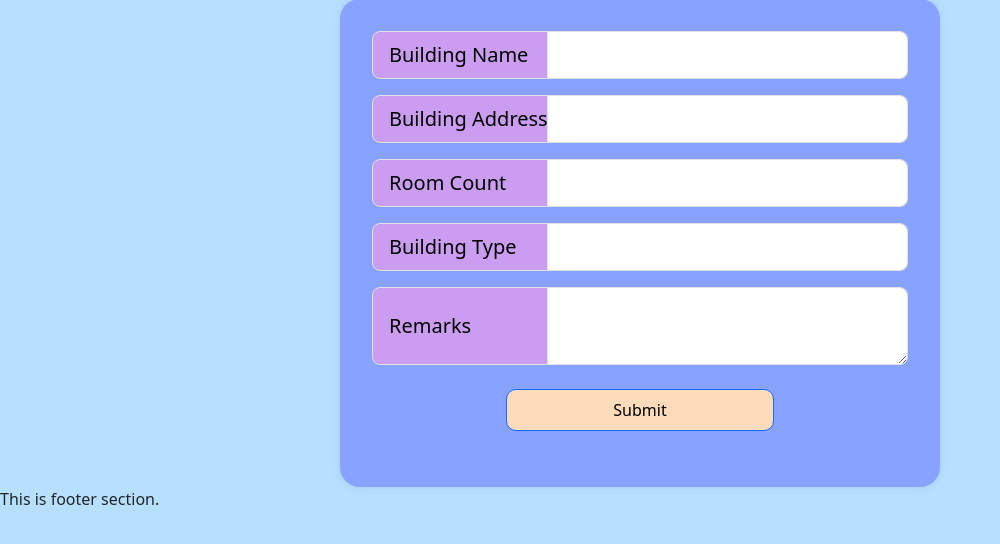
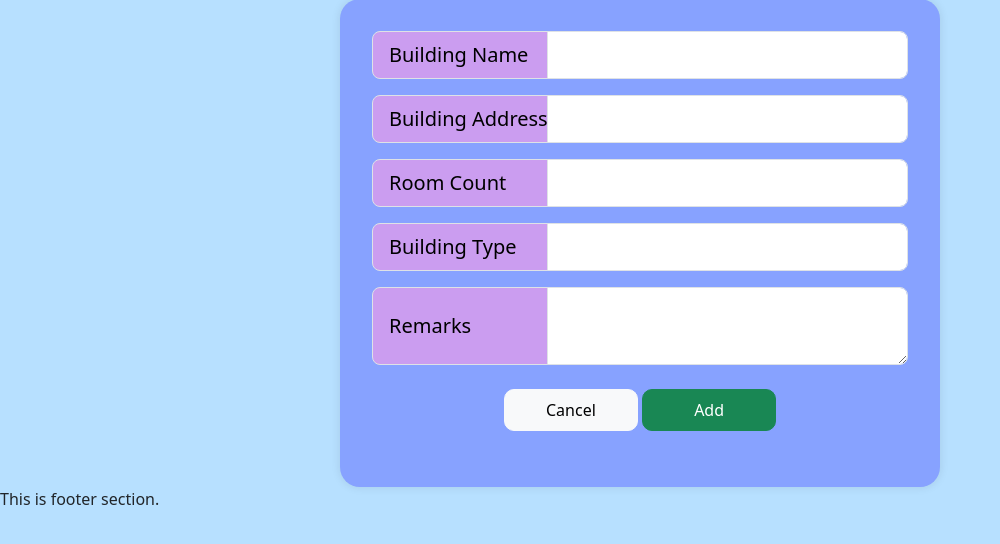
Before and after one commit to aashishChakradhar/RentManagementSystem, a Django app: page /building/add/ in a window 1280 px wide. Shown: the part 123-667 px from the top of the page, without its empty margins (0-1000 px from the left). Run offline with Django 5.2, Linux system fonts and the light colour scheme; the visitor is signed in with stand-in values (Sample User, id 1); some libraries are stand-ins or nearby versions.

Commit message:
addded cancel button and its functionality

```diff
--- a/rent/views.py
+++ b/rent/views.py
@@ -147,21 +147,24 @@ class AddBuilding(BaseView):
         return render(request,'building_action.html',context)
 
     def post(self,request):
-        building_name = request.POST.get('building_name')
-        building_address = request.POST.get('building_address')
-        room_count = request.POST.get('room_count')
-        building_type = request.POST.get('building_type')
-        remarks = request.POST.get('remarks')
-        Building.objects.create(
-            building_name=building_name,
-            building_address=building_address,
-            building_type=building_type,
-            number_of_rooms=room_count,
-            is_active=True,
-            remarks = remarks
-        )
-        messages.success(request,"Building added successfully")
-        return redirect('rent:home')
+        if 'cancel' in request.POST:
+            return redirect('rent:select-building')
+        elif 'add' in request.POST:
+            building_name = request.POST.get('building_name')
+            building_address = request.POST.get('building_address')
+            room_count = request.POST.get('room_count')
+            building_type = request.POST.get('building_type')
+            remarks = request.POST.get('remarks')
+            Building.objects.create(
+                building_name=building_name,
+                building_address=building_address,
+                building_type=building_type,
+                number_of_rooms=room_count,
+                is_active=True,
+                remarks = remarks
+            )
+            messages.success(request,"Building added successfully")
+            return redirect('rent:home')
 
 class UpdateBuilding(View):
     def get(self, request, building_name):
@@ -176,16 +179,19 @@ class UpdateBuilding(View):
         return render(request, 'building_action.html', context)
 
     def post(self, request, building_name):
-        building = get_object_or_404(Building, uid=building_name)
-        building.building_name = request.POST.get('building_name')
-        building.building_address = request.POST.get('building_address')
-        building.number_of_rooms = request.POST.get('room_count')
-        building.building_type = request.POST.get('building_type')
-        building.remarks = request.POST.get('remarks')
-        building.save()
+        if 'cancel' in request.POST:
+            return redirect('rent:select-building')
+        elif 'update' in request.POST:
+            building = get_object_or_404(Building, uid=building_name)
+            building.building_name = request.POST.get('building_name')
+            building.building_address = request.POST.get('building_address')
+            building.number_of_rooms = request.POST.get('room_count')
+            building.building_type = request.POST.get('building_type')
+            building.remarks = request.POST.get('remarks')
+            building.save()
 
-        messages.success(request, "Building has been updated successfully")
-        return redirect('rent:home')
+            messages.success(request, "Building has been updated successfully")
+            return redirect('rent:home')
 
 class DeleteBuilding(View):
     def get(self, request, building_name):
@@ -200,11 +206,13 @@ class DeleteBuilding(View):
         return render(request, 'building_action.html', context)
 
     def post(self, request, building_name):
-        building = get_object_or_404(Building, uid=building_name)
-        building.delete()
-
-        messages.success(request, "Building has be removed successfully")
-        return redirect('rent:home')
+        if 'cancel' in request.POST:
+            return redirect('rent:select-building')
+        elif 'delete' in request.POST:
+            building = get_object_or_404(Building, uid=building_name)
+            building.delete()
+            messages.success(request, "Building has be removed successfully")
+            return redirect('rent:home')
 
 
 class ViewRentHistory(BaseView):
--- a/static/css/styles.css
+++ b/static/css/styles.css
@@ -21,7 +21,6 @@ form{
     padding: 0.5rem;
     border-radius: 10px;
 }
-
 .building{
     width: 11rem;
     background-color: #CB9DF0;
--- a/templates/building_action.html
+++ b/templates/building_action.html
@@ -7,23 +7,23 @@
 
             <div class="input-group input-group-lg mb-3">
                 <span class="input-group-text building " id="inputGroup-sizing-lg">Building Name</span>
-                <input name='building_name' type="text" class="form-control" aria-label="Sizing example input" aria-describedby="inputGroup-sizing-lg">
+                <input name='building_name' type="text" class="form-control" aria-label="Sizing example input" aria-describedby="inputGroup-sizing-lg" required>
             </div>
 
 
             <div class="input-group input-group-lg mb-3">
                 <span class="input-group-text building " id="inputGroup-sizing-lg">Building Address</span>
-                <input name='building_address' type="text" class="form-control" aria-label="Sizing example input" aria-describedby="inputGroup-sizing-lg">
+                <input name='building_address' type="text" class="form-control" aria-label="Sizing example input" aria-describedby="inputGroup-sizing-lg" required>
             </div>
 
             <div class="input-group input-group-lg mb-3">
                 <span class="input-group-text building " id="inputGroup-sizing-lg">Room Count</span>
-                <input name='room_count' type="number" class="form-control" aria-label="Sizing example input" aria-describedby="inputGroup-sizing-lg">
+                <input name='room_count' type="number" class="form-control" aria-label="Sizing example input" aria-describedby="inputGroup-sizing-lg" required>
             </div>
 
             <div class="input-group input-group-lg mb-3">
                 <span class="input-group-text building " id="inputGroup-sizing-lg">Building Type</span>
-                <input name='building_type' type="text" class="form-control" aria-label="Sizing example input" aria-describedby="inputGroup-sizing-lg">
+                <input name='building_type' type="text" class="form-control" aria-label="Sizing example input" aria-describedby="inputGroup-sizing-lg" required>
             </div>
 
             <div class="input-group input-group-lg mb-3">
@@ -33,7 +33,8 @@
 
             <div class="justify-content-center my-4">
                 <div class="w-100 text-center">
-                    <input type="submit" class='btn btn-primary w-50 building-btn' value='Submit'>
+                    <input type="submit" name = "cancel" class="btn btn-light w-25" value="Cancel">
+                    <input type="submit" name = "add" class="btn btn-success w-25" value="Add">
                 </div>
             </div>
         </form>
@@ -68,42 +69,43 @@
 
             <div class="justify-content-center my-4">
                 <div class="w-100 text-center">
-                    <input type="submit" class="btn btn-primary w-50 building-btn" value="Update">
+                    <input type="submit" name = "cancel" class="btn btn-light w-25" value="Cancel">
+                    <input type="submit" name = "update" class="btn btn-success w-25" value="Update">
                 </div>
             </div>
         </form>
     {% elif action == 'delete' %}
         <form action="{% url 'rent:delete-building' building.uid %}" method="POST">
             {% csrf_token %}
-
-            <div class="input-group input-group-lg mb-3">
-                <span class="input-group-text building" id="inputGroup-sizing-lg">Building Name</span>
-                <input name="building_name" type="text" class="form-control" aria-label="Sizing example input" aria-describedby="inputGroup-sizing-lg" value="{{ building.building_name }}">
-            </div>
-
-            <div class="input-group input-group-lg mb-3">
-                <span class="input-group-text building" id="inputGroup-sizing-lg">Building Address</span>
-                <input name="building_address" type="text" class="form-control" aria-label="Sizing example input" aria-describedby="inputGroup-sizing-lg" value="{{ building.building_address }}">
-            </div>
-
-            <div class="input-group input-group-lg mb-3">
-                <span class="input-group-text building" id="inputGroup-sizing-lg">Room Count</span>
-                <input name="room_count" type="number" class="form-control" aria-label="Sizing example input" aria-describedby="inputGroup-sizing-lg" value="{{ building.number_of_rooms }}">
-            </div>
-
-            <div class="input-group input-group-lg mb-3">
-                <span class="input-group-text building" id="inputGroup-sizing-lg">Building Type</span>
-                <input name="building_type" type="text" class="form-control" aria-label="Sizing example input" aria-describedby="inputGroup-sizing-lg" value="{{ building.building_type }}">
-            </div>
-
-            <div class="input-group input-group-lg mb-3">
-                <span class="input-group-text building" id="inputGroup-sizing-lg">Remarks</span>
-                <textarea name="remarks" class="form-control" aria-label="Sizing example input" aria-describedby="inputGroup-sizing-lg">{{ building.remarks }}</textarea>
-            </div>
+            <table class="table table-danger table-striped-columns table-hover" style="border-radius: 1rem; overflow: hidden;">
+                <tbody>
+                    <tr>
+                        <td><strong>Building Name</strong></td>
+                        <td>{{building.building_name}}</td>
+                    </tr>
+                    <tr>
+                        <td><strong>Building Address</strong></td>
+                        <td>{{building.building_address}}</td>
+                    </tr>
+                    <tr>
+                        <td><strong>Building Type</strong></td>
+                        <td>{{building.building_type}}</td>
+                    </tr>
+                    <tr>
+                        <td><strong>Is Available</strong></td>
+                        <td>{{building.is_active}}</td>
+                    </tr>
+                    <tr>
+                        <td><strong>Building Remarks</strong></td>
+                        <td>{{building.remarks}}</td>
+                    </tr>
+                </tbody>
+            </table>
 
             <div class="justify-content-center my-4">
                 <div class="w-100 text-center">
-                    <input type="submit" class="btn btn-primary w-50 building-btn" value="Delete">
+                    <input type="submit" name = "cancel" class="btn btn-light w-25" value="Cancel">
+                    <input type="submit" name = "delete" class="btn btn-danger w-25" value="Delete">
                 </div>
             </div>
         </form>
```
